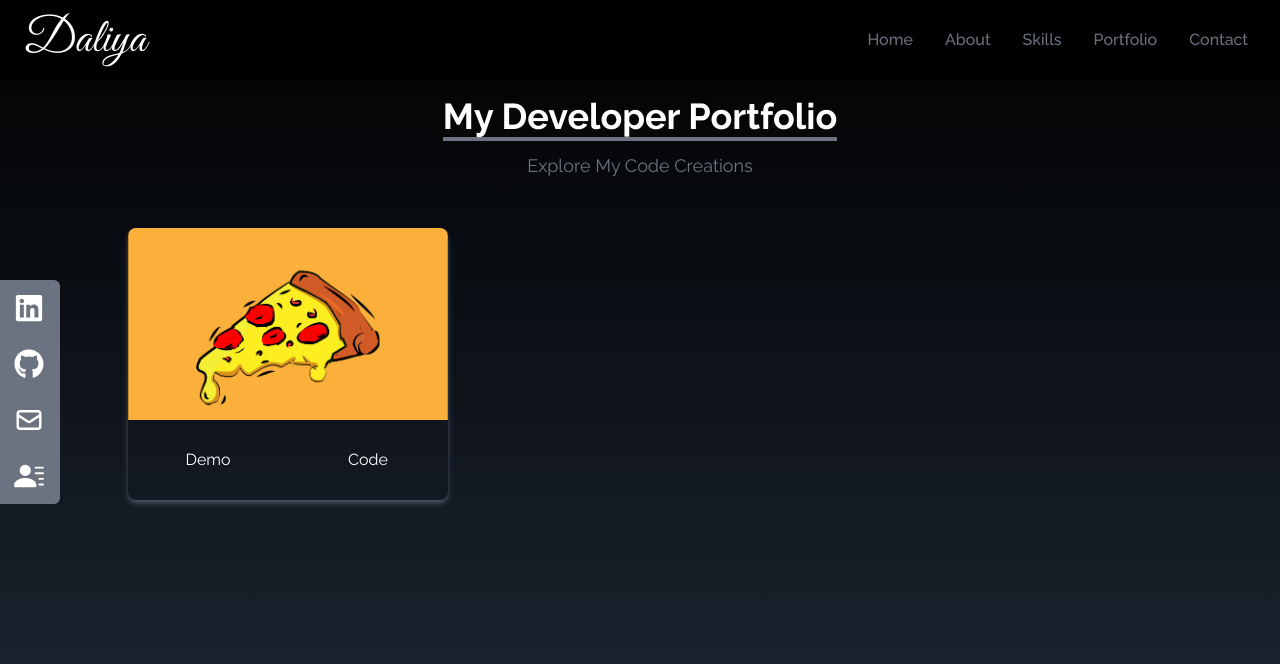
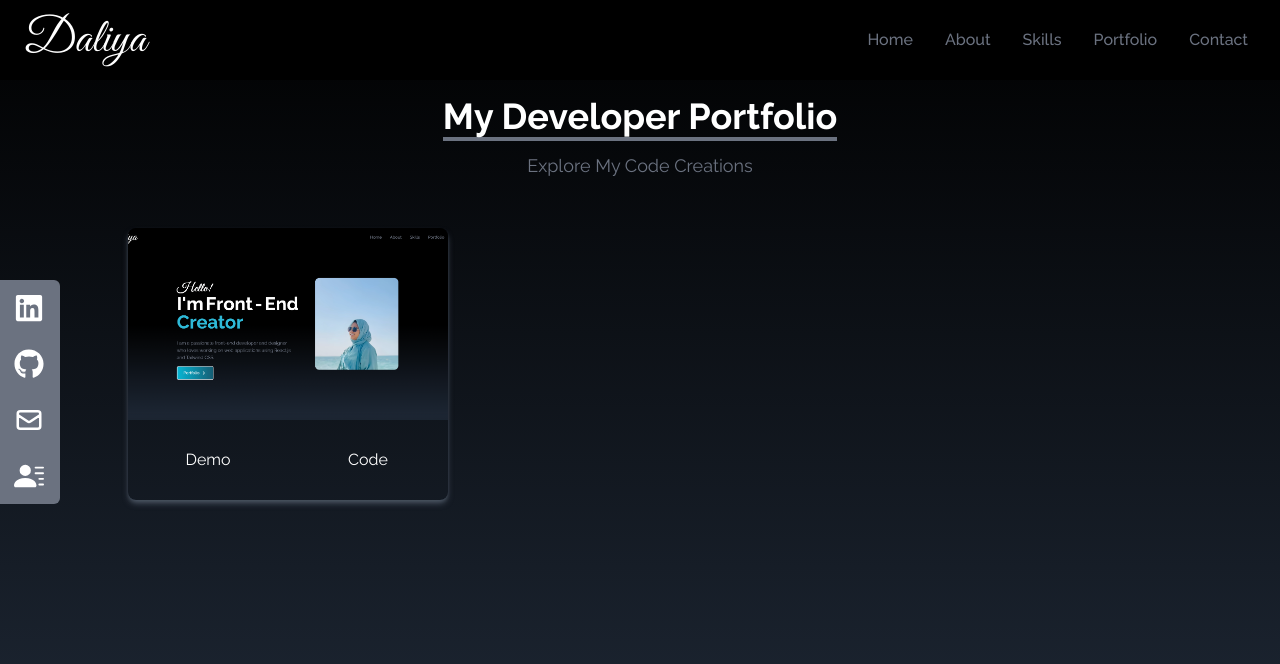
Before and after one commit to DaliyaRahma/portfolio, a React (Create React App) app: page /developer in a window 1280 px wide. Shown: the top 664 px of the page. Built offline with nearby package versions, Linux system fonts and the light colour scheme.

Commit message:
added website

```diff
--- a/src/components/DeveloperPortfolio.jsx
+++ b/src/components/DeveloperPortfolio.jsx
@@ -1,11 +1,11 @@
 
 import React from 'react';
-import pizza from '../assets/portfolio/pizza.png';
+import website from '../assets/portfolio/mywebsite.png';
 
 
 const DeveloperPortfolio = () => {
   const portfolios = [
-    { id: 1, src: pizza , demoLink:'https://dribbble.com/daliyarahma' , codeLink:'https://github.com/DaliyaRahma?tab=repositories' },
+    { id: 1, src: website , demoLink:'https://main--grand-longma-5f30e3.netlify.app' , codeLink:'https://github.com/DaliyaRahma?tab=repositories' },
 
   ];
 
```
Also changed, not shown: src/assets/portfolio/mywebsite.png (added).
